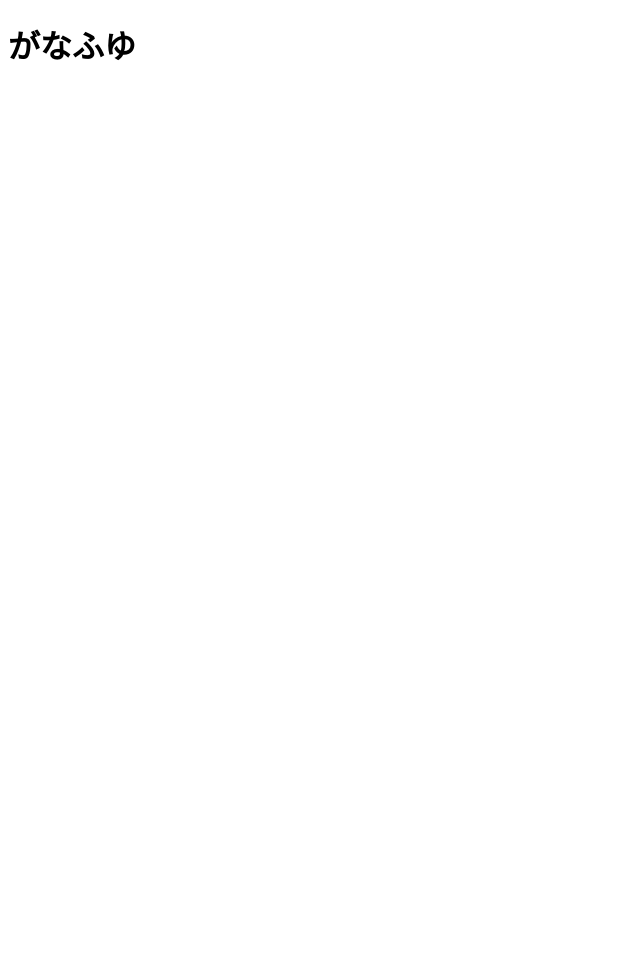
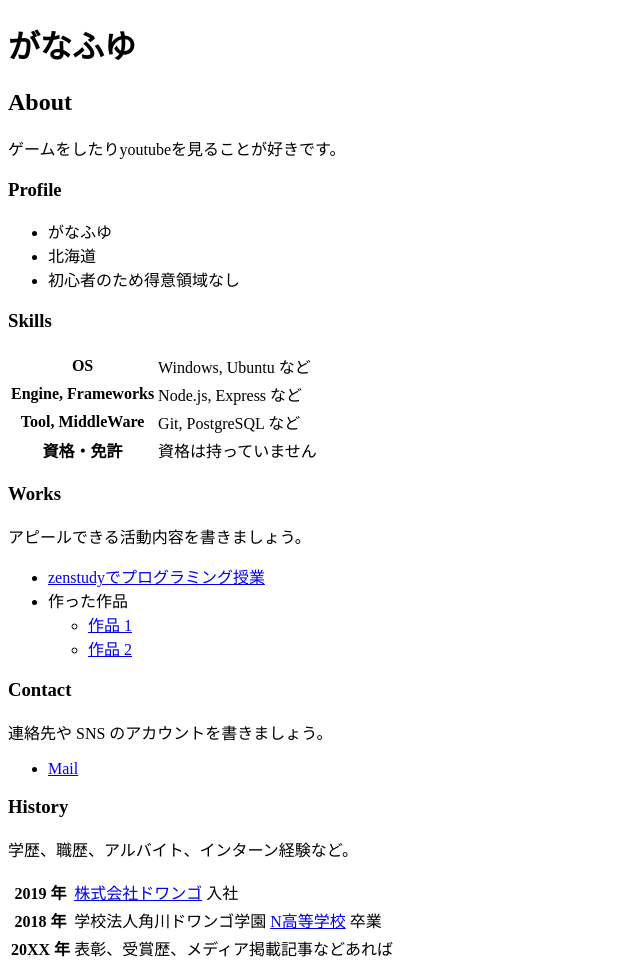
Before and after one commit to ganahuyu-0226/ganahuyu-0226.github.io, a plain HTML site: page index.html in a window 1280 px wide. Shown: the whole page, without its empty margins (0-640 px from the left). Before the commit the page ends 800 px from the top, so only its background shows below. Drawn offline with Linux system fonts and the light colour scheme.

Commit message:
Update index.html

```diff
--- a/index.html
+++ b/index.html
@@ -7,5 +7,73 @@
   </head>
   <body>
     <h1>がなふゆ</h1>
+
+    <h2>About</h2>
+    <p>
+      ゲームをしたりyoutubeを見ることが好きです。
+    </p>
+
+    <h3>Profile</h3>
+    <ul>
+      <li>がなふゆ</li>
+      <li>北海道</li>
+      <li>初心者のため得意領域なし</li>
+    </ul>
+
+    <h3>Skills</h3>
+    <table>
+      <tr>
+        <th>OS</th>
+        <td>Windows, Ubuntu など</td>
+      </tr>
+      <tr>
+        <th>Engine, Frameworks</th>
+        <td>Node.js, Express など</td>
+      </tr>
+      <tr>
+        <th>Tool, MiddleWare</th>
+        <td>Git, PostgreSQL など</td>
+      </tr>
+      <tr>
+        <th>資格・免許</th>
+        <td>資格は持っていません</td>
+      </tr>
+    </table>
+
+    <h3>Works</h3>
+    <p>アピールできる活動内容を書きましょう。</p>
+    <ul>
+      <li><a href="https://www.nnn.ed.niko/">zenstudyでプログラミング授業</a></li>
+      <li>
+        作った作品
+        <ul>
+          <li><a href="https://example.com/">作品 1</a></li>
+          <li><a href="https://example.com/">作品 2</a></li>
+        </ul>
+      </li>
+    </ul>
+
+    <h3>Contact</h3>
+    <p>連絡先や SNS のアカウントを書きましょう。</p>
+    <ul>
+      <li><a href="darkdapiko@gmail.com">Mail</a></li>
+    </ul>
+
+    <h3>History</h3>
+    <p>学歴、職歴、アルバイト、インターン経験など。</p>
+    <table>
+      <tr>
+        <th>2019 年</th>
+        <td><a href="https://dwango.co.jp/">株式会社ドワンゴ</a> 入社</td>
+      </tr>
+      <tr>
+        <th>2018 年</th>
+        <td>学校法人角川ドワンゴ学園 <a href="https://nnn.ed.jp/">N高等学校</a> 卒業</td>
+      </tr>
+      <tr>
+        <th>20XX 年</th>
+        <td>表彰、受賞歴、メディア掲載記事などあれば</td>
+      </tr>
+    </table>
   </body>
 </html>
```
